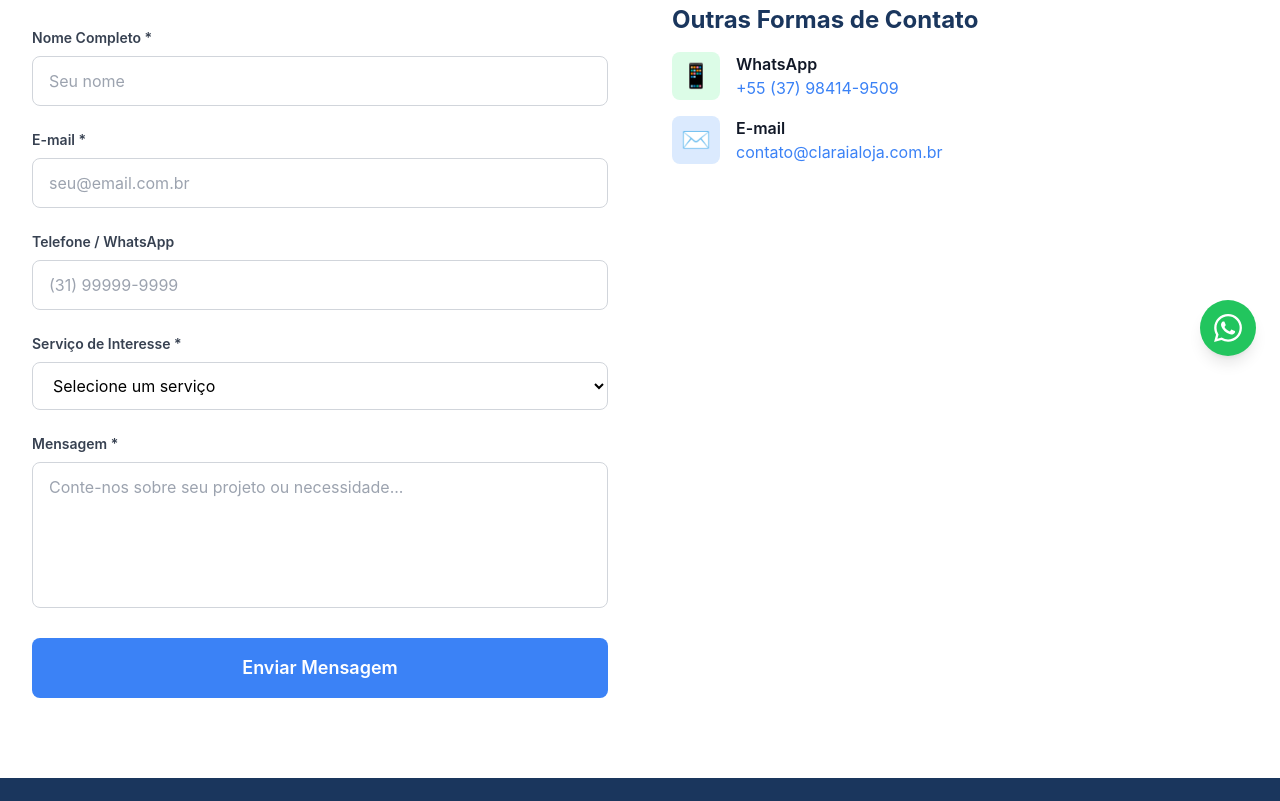
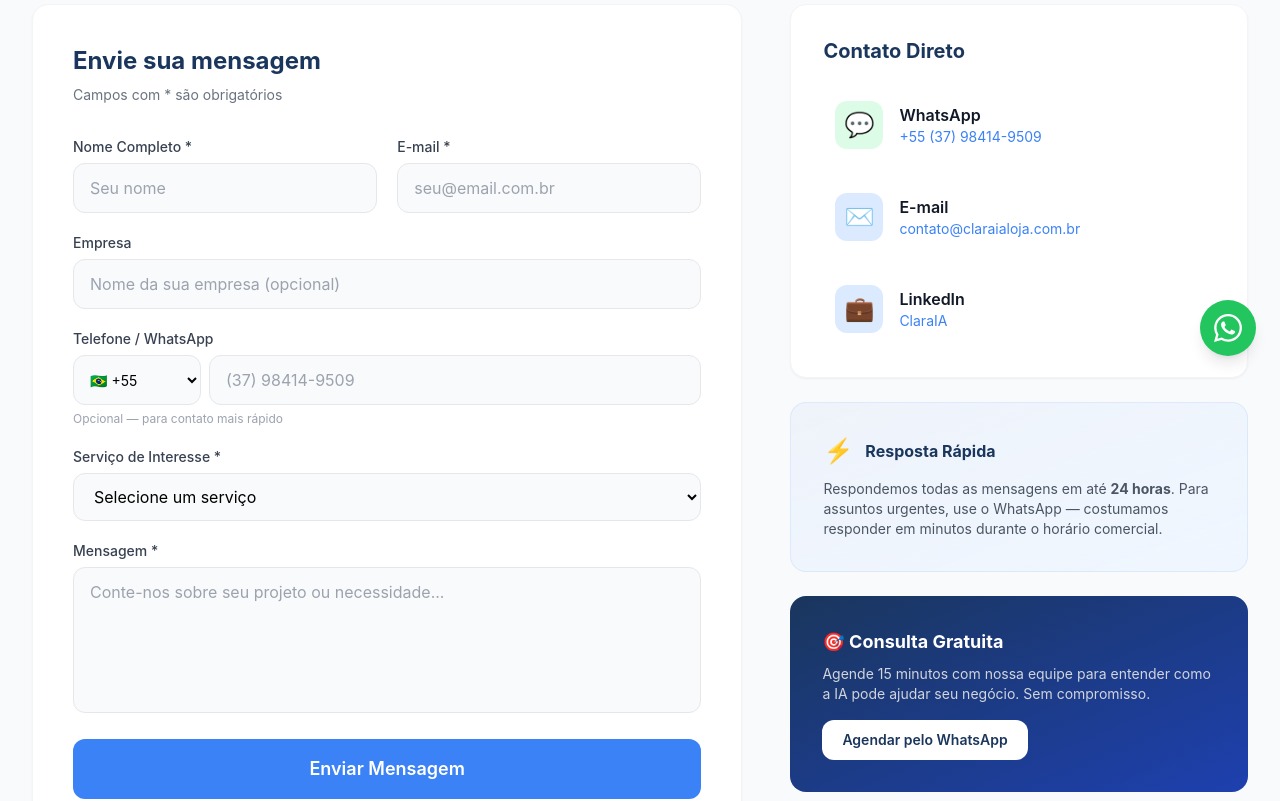
Before and after one commit to bBlazewavE/claraia, a Next.js app: page /contato in a window 1280 px wide. Shown: the part 420-1221 px from the top of the page. Built offline with nearby package versions, Linux system fonts and the light colour scheme.

Commit message:
Redesign contact page - country code selector, company field, loading state, better layout

```diff
--- a/src/app/contato/page.tsx
+++ b/src/app/contato/page.tsx
@@ -9,11 +9,32 @@ const services = [
   "Integração MCP (Model Context Protocol)",
   "Consultoria em Arquitetura de Software",
   "Automação de Processos com IA",
+  "Gestão e Modernização de Software",
   "Outro",
+];
+
+const countryCodes = [
+  { code: "+55", flag: "🇧🇷", name: "Brasil" },
+  { code: "+1", flag: "🇺🇸", name: "EUA" },
+  { code: "+351", flag: "🇵🇹", name: "Portugal" },
+  { code: "+54", flag: "🇦🇷", name: "Argentina" },
+  { code: "+56", flag: "🇨🇱", name: "Chile" },
+  { code: "+57", flag: "🇨🇴", name: "Colômbia" },
+  { code: "+52", flag: "🇲🇽", name: "México" },
+  { code: "+598", flag: "🇺🇾", name: "Uruguai" },
+  { code: "+595", flag: "🇵🇾", name: "Paraguai" },
+  { code: "+44", flag: "🇬🇧", name: "Reino Unido" },
+  { code: "+49", flag: "🇩🇪", name: "Alemanha" },
+  { code: "+33", flag: "🇫🇷", name: "França" },
+  { code: "+34", flag: "🇪🇸", name: "Espanha" },
+  { code: "+39", flag: "🇮🇹", name: "Itália" },
+  { code: "+91", flag: "🇮🇳", name: "Índia" },
 ];
 
 export default function Contato() {
   const [submitted, setSubmitted] = useState(false);
+  const [sending, setSending] = useState(false);
+  const [countryCode, setCountryCode] = useState("+55");
 
   return (
     <>
@@ -27,24 +48,45 @@ export default function Contato() {
         </div>
       </section>
 
-      <section className="py-20">
+      <section className="py-20 bg-gray-50">
         <div className="max-w-7xl mx-auto px-4 sm:px-6 lg:px-8">
-          <div className="grid grid-cols-1 lg:grid-cols-2 gap-16">
+          <div className="grid grid-cols-1 lg:grid-cols-5 gap-12">
+            {/* Form - takes 3 columns */}
+            <div className="lg:col-span-3">
               <AnimateOnScroll>
                 {submitted ? (
-                <div className="bg-green-50 border border-green-200 rounded-xl p-12 text-center">
-                  <span className="text-6xl block mb-4">✅</span>
-                  <h2 className="text-2xl font-bold text-green-800 mb-2">Mensagem Enviada!</h2>
-                  <p className="text-green-700">
-                    Recebemos sua mensagem e entraremos em contato em até 24 horas. Obrigado!
+                  <div className="bg-white border border-green-200 rounded-2xl p-12 text-center shadow-sm">
+                    <div className="w-20 h-20 bg-green-100 rounded-full flex items-center justify-center mx-auto mb-6">
+                      <span className="text-4xl">✅</span>
+                    </div>
+                    <h2 className="text-2xl font-bold text-green-800 mb-3">Mensagem Enviada!</h2>
+                    <p className="text-green-700 mb-6">
+                      Recebemos sua mensagem e entraremos em contato em até 24 horas.
                     </p>
+                    <button
+                      onClick={() => setSubmitted(false)}
+                      className="text-accent hover:underline font-medium"
+                    >
+                      Enviar outra mensagem
+                    </button>
                   </div>
                 ) : (
+                  <div className="bg-white rounded-2xl shadow-sm border border-gray-100 p-8 md:p-10">
+                    <h2 className="text-2xl font-bold text-primary-900 mb-2">Envie sua mensagem</h2>
+                    <p className="text-gray-500 text-sm mb-8">Campos com * são obrigatórios</p>
+
                     <form
                       onSubmit={async (e) => {
                         e.preventDefault();
+                        setSending(true);
                         const form = e.currentTarget;
                         const data = new FormData(form);
+                        // Combine country code with phone
+                        const phone = data.get("phone_number");
+                        if (phone) {
+                          data.set("phone", `${countryCode} ${phone}`);
+                        }
+                        data.delete("phone_number");
                         try {
                           await fetch("https://formspree.io/f/mbdzbzoo", {
                             method: "POST",
@@ -54,14 +96,19 @@ export default function Contato() {
                           setSubmitted(true);
                         } catch {
                           alert("Erro ao enviar. Tente novamente.");
+                        } finally {
+                          setSending(false);
                         }
                       }}
-                  className="space-y-6"
+                      className="space-y-5"
                     >
-                  {/* Honeypot - hidden from humans, bots fill it */}
+                      {/* Honeypot */}
                       <input type="text" name="_gotcha" style={{ display: "none" }} tabIndex={-1} autoComplete="off" />
+
+                      {/* Name & Email row */}
+                      <div className="grid grid-cols-1 md:grid-cols-2 gap-5">
                         <div>
-                    <label htmlFor="name" className="block text-sm font-semibold text-gray-700 mb-2">
+                          <label htmlFor="name" className="block text-sm font-medium text-gray-700 mb-1.5">
                             Nome Completo *
                           </label>
                           <input
@@ -69,13 +116,12 @@ export default function Contato() {
                             id="name"
                             name="name"
                             required
-                      className="w-full px-4 py-3 rounded-lg border border-gray-300 focus:ring-2 focus:ring-accent focus:border-transparent outline-none transition-all"
+                            className="w-full px-4 py-3 rounded-xl border border-gray-200 focus:ring-2 focus:ring-accent/20 focus:border-accent outline-none transition-all bg-gray-50 hover:bg-white"
                             placeholder="Seu nome"
                           />
                         </div>
-
                         <div>
-                    <label htmlFor="email" className="block text-sm font-semibold text-gray-700 mb-2">
+                          <label htmlFor="email" className="block text-sm font-medium text-gray-700 mb-1.5">
                             E-mail *
                           </label>
                           <input
@@ -83,33 +129,64 @@ export default function Contato() {
                             id="email"
                             name="email"
                             required
-                      className="w-full px-4 py-3 rounded-lg border border-gray-300 focus:ring-2 focus:ring-accent focus:border-transparent outline-none transition-all"
+                            className="w-full px-4 py-3 rounded-xl border border-gray-200 focus:ring-2 focus:ring-accent/20 focus:border-accent outline-none transition-all bg-gray-50 hover:bg-white"
                             placeholder="seu@email.com.br"
                           />
                         </div>
+                      </div>
 
+                      {/* Company */}
                       <div>
-                    <label htmlFor="phone" className="block text-sm font-semibold text-gray-700 mb-2">
-                      Telefone / WhatsApp
+                        <label htmlFor="company" className="block text-sm font-medium text-gray-700 mb-1.5">
+                          Empresa
                         </label>
                         <input
-                      type="tel"
-                      id="phone"
-                      name="phone"
-                      className="w-full px-4 py-3 rounded-lg border border-gray-300 focus:ring-2 focus:ring-accent focus:border-transparent outline-none transition-all"
-                      placeholder="(31) 99999-9999"
+                          type="text"
+                          id="company"
+                          name="company"
+                          className="w-full px-4 py-3 rounded-xl border border-gray-200 focus:ring-2 focus:ring-accent/20 focus:border-accent outline-none transition-all bg-gray-50 hover:bg-white"
+                          placeholder="Nome da sua empresa (opcional)"
                         />
                       </div>
 
+                      {/* Phone with country code */}
                       <div>
-                    <label htmlFor="service" className="block text-sm font-semibold text-gray-700 mb-2">
+                        <label htmlFor="phone_number" className="block text-sm font-medium text-gray-700 mb-1.5">
+                          Telefone / WhatsApp
+                        </label>
+                        <div className="flex gap-2">
+                          <select
+                            value={countryCode}
+                            onChange={(e) => setCountryCode(e.target.value)}
+                            className="w-32 px-3 py-3 rounded-xl border border-gray-200 focus:ring-2 focus:ring-accent/20 focus:border-accent outline-none transition-all bg-gray-50 hover:bg-white text-sm"
+                          >
+                            {countryCodes.map((c) => (
+                              <option key={c.code} value={c.code}>
+                                {c.flag} {c.code}
+                              </option>
+                            ))}
+                          </select>
+                          <input
+                            type="tel"
+                            id="phone_number"
+                            name="phone_number"
+                            className="flex-1 px-4 py-3 rounded-xl border border-gray-200 focus:ring-2 focus:ring-accent/20 focus:border-accent outline-none transition-all bg-gray-50 hover:bg-white"
+                            placeholder="(37) 98414-9509"
+                          />
+                        </div>
+                        <p className="text-xs text-gray-400 mt-1.5">Opcional — para contato mais rápido</p>
+                      </div>
+
+                      {/* Service */}
+                      <div>
+                        <label htmlFor="service" className="block text-sm font-medium text-gray-700 mb-1.5">
                           Serviço de Interesse *
                         </label>
                         <select
                           id="service"
                           name="service"
                           required
-                      className="w-full px-4 py-3 rounded-lg border border-gray-300 focus:ring-2 focus:ring-accent focus:border-transparent outline-none transition-all bg-white"
+                          className="w-full px-4 py-3 rounded-xl border border-gray-200 focus:ring-2 focus:ring-accent/20 focus:border-accent outline-none transition-all bg-gray-50 hover:bg-white"
                         >
                           <option value="">Selecione um serviço</option>
                           {services.map((s) => (
@@ -118,8 +195,9 @@ export default function Contato() {
                         </select>
                       </div>
 
+                      {/* Message */}
                       <div>
-                    <label htmlFor="message" className="block text-sm font-semibold text-gray-700 mb-2">
+                        <label htmlFor="message" className="block text-sm font-medium text-gray-700 mb-1.5">
                           Mensagem *
                         </label>
                         <textarea
@@ -127,52 +205,101 @@ export default function Contato() {
                           name="message"
                           required
                           rows={5}
-                      className="w-full px-4 py-3 rounded-lg border border-gray-300 focus:ring-2 focus:ring-accent focus:border-transparent outline-none transition-all resize-none"
+                          className="w-full px-4 py-3 rounded-xl border border-gray-200 focus:ring-2 focus:ring-accent/20 focus:border-accent outline-none transition-all resize-none bg-gray-50 hover:bg-white"
                           placeholder="Conte-nos sobre seu projeto ou necessidade..."
                         />
                       </div>
 
                       <button
                         type="submit"
-                    className="w-full bg-accent hover:bg-blue-600 text-white py-4 rounded-lg text-lg font-semibold transition-colors"
+                        disabled={sending}
+                        className="w-full bg-accent hover:bg-blue-600 disabled:bg-blue-400 text-white py-4 rounded-xl text-lg font-semibold transition-all hover:shadow-lg hover:shadow-blue-500/25 flex items-center justify-center gap-2"
                       >
-                    Enviar Mensagem
+                        {sending ? (
+                          <>
+                            <svg className="animate-spin h-5 w-5" viewBox="0 0 24 24">
+                              <circle className="opacity-25" cx="12" cy="12" r="10" stroke="currentColor" strokeWidth="4" fill="none" />
+                              <path className="opacity-75" fill="currentColor" d="M4 12a8 8 0 018-8V0C5.373 0 0 5.373 0 12h4z" />
+                            </svg>
+                            Enviando...
+                          </>
+                        ) : (
+                          "Enviar Mensagem"
+                        )}
                       </button>
                     </form>
+                  </div>
                 )}
               </AnimateOnScroll>
+            </div>
 
+            {/* Sidebar - takes 2 columns */}
+            <div className="lg:col-span-2">
               <AnimateOnScroll>
-              <div className="space-y-8">
-                <div>
-                  <h2 className="text-2xl font-bold text-primary-900 mb-4">Outras Formas de Contato</h2>
-                  <div className="space-y-4">
-                    <div className="flex items-center gap-4">
-                      <div className="w-12 h-12 bg-green-100 rounded-lg flex items-center justify-center">
-                        <span className="text-2xl">📱</span>
+                <div className="space-y-6 lg:sticky lg:top-24">
+                  {/* Contact cards */}
+                  <div className="bg-white rounded-2xl shadow-sm border border-gray-100 p-8">
+                    <h2 className="text-xl font-bold text-primary-900 mb-6">Contato Direto</h2>
+                    <div className="space-y-5">
+                      <a href="https://wa.me/5537984149509" className="flex items-center gap-4 p-3 rounded-xl hover:bg-green-50 transition-colors group">
+                        <div className="w-12 h-12 bg-green-100 rounded-xl flex items-center justify-center group-hover:scale-105 transition-transform">
+                          <span className="text-2xl">💬</span>
                         </div>
                         <div>
                           <p className="font-semibold text-gray-900">WhatsApp</p>
-                        <a href="https://wa.me/5537984149509" className="text-accent hover:underline">
-                          +55 (37) 98414-9509
+                          <p className="text-accent text-sm">+55 (37) 98414-9509</p>
+                        </div>
                       </a>
-                      </div>
-                    </div>
-                    <div className="flex items-center gap-4">
-                      <div className="w-12 h-12 bg-blue-100 rounded-lg flex items-center justify-center">
+                      <a href="mailto:contato@claraialoja.com.br" className="flex items-center gap-4 p-3 rounded-xl hover:bg-blue-50 transition-colors group">
+                        <div className="w-12 h-12 bg-blue-100 rounded-xl flex items-center justify-center group-hover:scale-105 transition-transform">
                           <span className="text-2xl">✉️</span>
                         </div>
                         <div>
                           <p className="font-semibold text-gray-900">E-mail</p>
-                        <a href="mailto:contato@claraialoja.com.br" className="text-accent hover:underline">
-                          contato@claraialoja.com.br
+                          <p className="text-accent text-sm">contato@claraialoja.com.br</p>
+                        </div>
+                      </a>
+                      <a href="https://linkedin.com/company/claraia-br" target="_blank" rel="noopener noreferrer" className="flex items-center gap-4 p-3 rounded-xl hover:bg-blue-50 transition-colors group">
+                        <div className="w-12 h-12 bg-blue-100 rounded-xl flex items-center justify-center group-hover:scale-105 transition-transform">
+                          <span className="text-2xl">💼</span>
+                        </div>
+                        <div>
+                          <p className="font-semibold text-gray-900">LinkedIn</p>
+                          <p className="text-accent text-sm">ClaraIA</p>
+                        </div>
                       </a>
                     </div>
                   </div>
+
+                  {/* Response time */}
+                  <div className="bg-gradient-to-br from-accent/5 to-blue-50 rounded-2xl border border-accent/10 p-8">
+                    <div className="flex items-center gap-3 mb-3">
+                      <span className="text-2xl">⚡</span>
+                      <h3 className="font-bold text-primary-900">Resposta Rápida</h3>
                     </div>
+                    <p className="text-gray-600 text-sm">
+                      Respondemos todas as mensagens em até <strong>24 horas</strong>. Para assuntos urgentes,
+                      use o WhatsApp — costumamos responder em minutos durante o horário comercial.
+                    </p>
+                  </div>
+
+                  {/* Free consultation */}
+                  <div className="bg-gradient-to-br from-primary-900 to-primary-800 rounded-2xl p-8 text-white">
+                    <h3 className="font-bold text-lg mb-2">🎯 Consulta Gratuita</h3>
+                    <p className="text-gray-300 text-sm mb-4">
+                      Agende 15 minutos com nossa equipe para entender como a IA pode ajudar seu negócio.
+                      Sem compromisso.
+                    </p>
+                    <a
+                      href="https://wa.me/5537984149509?text=Olá! Gostaria de agendar uma consulta gratuita."
+                      className="inline-block bg-white text-primary-900 px-5 py-2.5 rounded-xl text-sm font-semibold hover:bg-gray-100 transition-colors"
+                    >
+                      Agendar pelo WhatsApp
+                    </a>
                   </div>
                 </div>
               </AnimateOnScroll>
+            </div>
           </div>
         </div>
       </section>
```
Also changed, not shown: 1 other file (tests, documents, lock files or other folders). Lines whose indentation alone changed are shown as unchanged.
